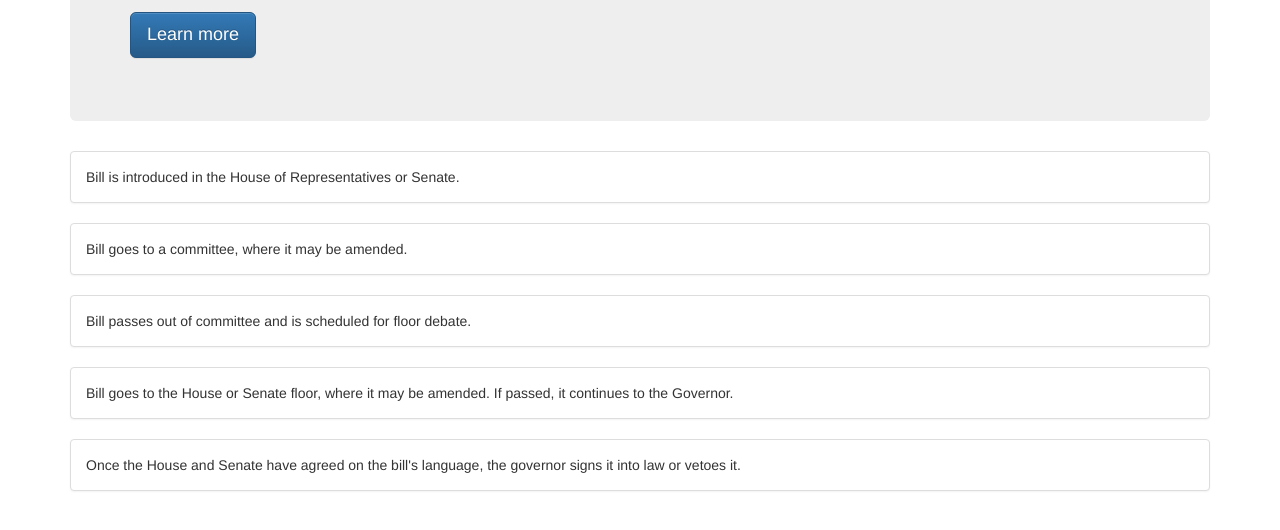
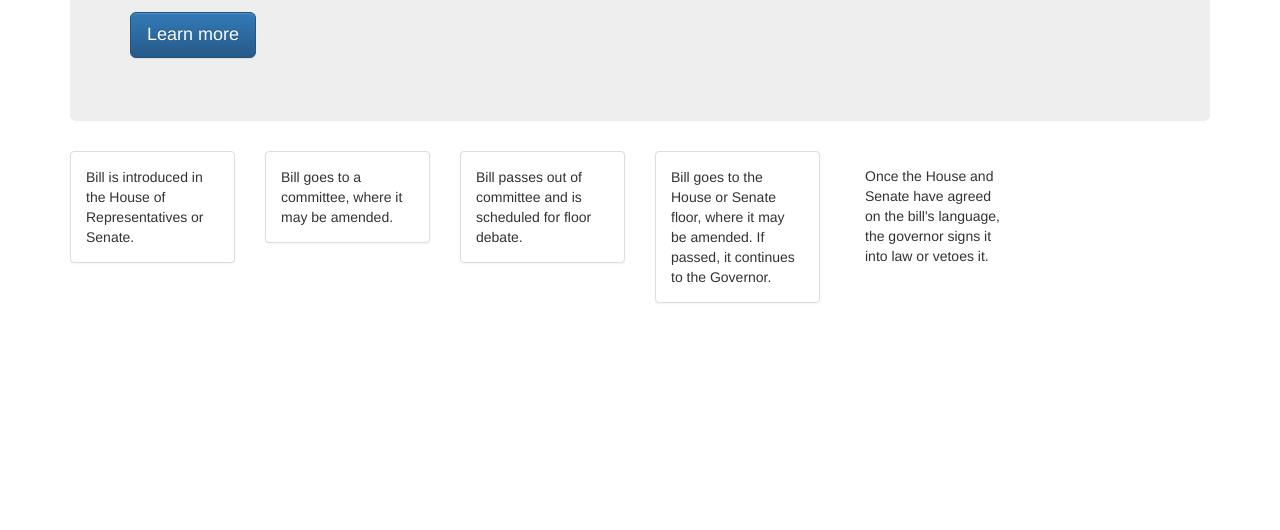
Before and after one commit to Grymvol/BootstrapHomework-1, a plain HTML site: page index.html in a window 1280 px wide. Shown: the part 230-760 px from the top of the page. Drawn offline with Linux system fonts and the light colour scheme.

Commit message:
did columns for the panels

```diff
--- a/index.html
+++ b/index.html
@@ -32,35 +32,47 @@
           <p><a class="btn btn-primary btn-lg" href="#" role="button">Learn more</a></p>
         </div>
 
-        <div class="panel panel-default">
+<div class="row">
+
+      <div class="col-md-2 col-sm-6 col-xs-12">
+      <div class="panel panel-default ">
 <div class="panel-body">
   Bill is introduced in the House of Representatives or Senate.
 </div>
 </div>
+</div>
 
+ <div class="col-md-2 col-sm-6 col-xs-12">
 <div class="panel panel-default">
   <div class="panel-body">
     Bill goes to a committee, where it may be amended.
   </div>
 </div>
+</div>
 
+<div class="col-md-2 col-sm-6 col-xs-12">
 <div class="panel panel-default">
   <div class="panel-body">
     Bill passes out of committee and is scheduled for floor debate.
   </div>
 </div>
+</div>
 
+<div class="col-md-2 col-sm-6 col-xs-12">
 <div class="panel panel-default">
   <div class="panel-body">
     Bill goes to the House or Senate floor, where it may be amended. If passed, it continues to the Governor.
   </div>
 </div>
+</div>
 
+<div class="col-md-2 col-sm-12 col-xs-12"
 <div class="panel panel-default">
   <div class="panel-body">
     Once the House and Senate have agreed on the bill's language, the governor signs it into law or vetoes it.
   </div>
 </div>
+</div>
 
       </div>
     </body>
```
